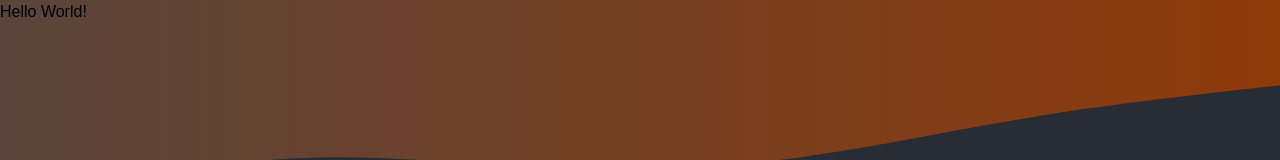
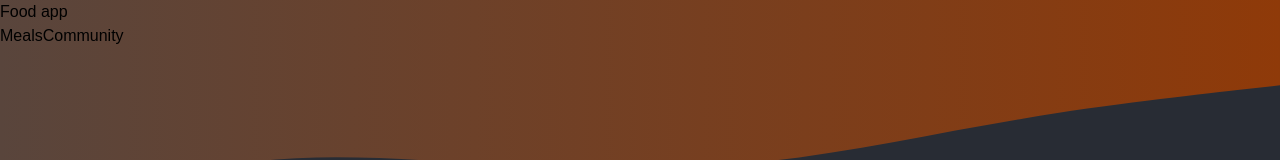
Before and after one commit to rehfeld13/app-food-nextjs, a Next.js app: page / in a window 1280 px wide. Shown: the top 160 px of the page. Built offline with nearby package versions, Linux system fonts and the light colour scheme.

Commit message:
Create meals route and community route

```diff
--- /dev/null
+++ b/app/community/page.js
@@ -0,0 +1,10 @@
+import Link from "next/link";
+
+export default function CommunityPage() {
+  return(
+    <main>
+    <h1>Community</h1>
+    <Link href={"/"}> Back to home</Link>
+    </main>
+  )
+}
--- /dev/null
+++ b/app/meals/[mealSlug]/page.js
@@ -0,0 +1,10 @@
+import Link from "next/link";
+
+export default function MealDetailsPage({ params }) {
+  return(
+    <main>
+      <h1>{params.mealSlug}</h1>
+      <Link href={"/meals"}>Back to meals</Link>
+    </main>
+  )
+}
--- /dev/null
+++ b/app/meals/page.js
@@ -0,0 +1,11 @@
+import Link from "next/link";
+
+export default function MealsPage() {
+  return(
+    <main>
+    <h1>Meals</h1>
+    <Link href={"/meals/share"}>Share</Link>
+    <Link href={"/"}>Back to home</Link>
+    </main>
+  )
+}
--- /dev/null
+++ b/app/meals/share/page.js
@@ -0,0 +1,10 @@
+import Link from "next/link";
+
+export default function SharePage(){
+  return(
+    <main>
+      <h1>Share Meal</h1>
+      <Link href={"/meals"}>Back to Meals</Link>
+    </main>
+  )
+}
--- a/app/page.js
+++ b/app/page.js
@@ -1,5 +1,11 @@
+import Link from "next/link";
+
 export default function Home() {
   return(
-    <h1>Hello World!</h1>
+    <main>
+      <h1>Food app</h1>
+      <Link href={"/meals"}>Meals</Link>
+      <Link href={"/community"}>Community</Link>
+    </main>
   )
 }
```
